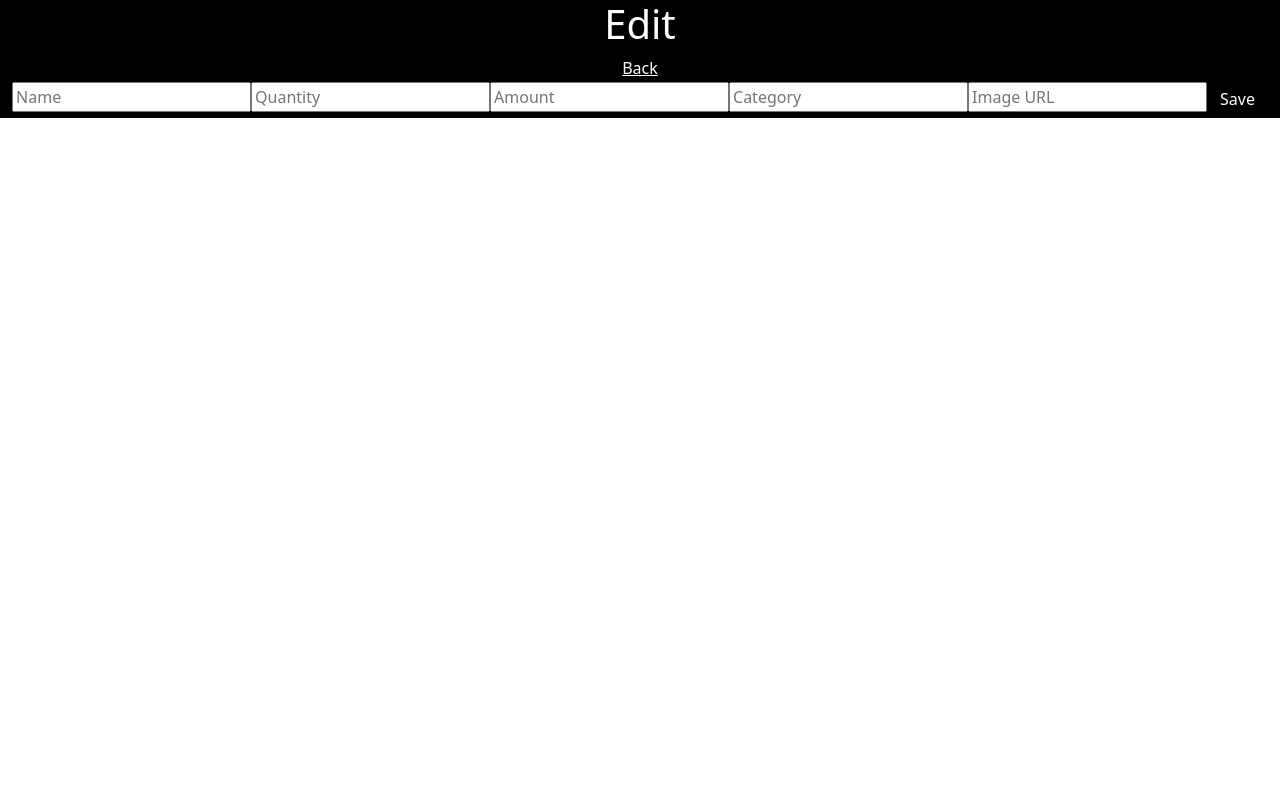
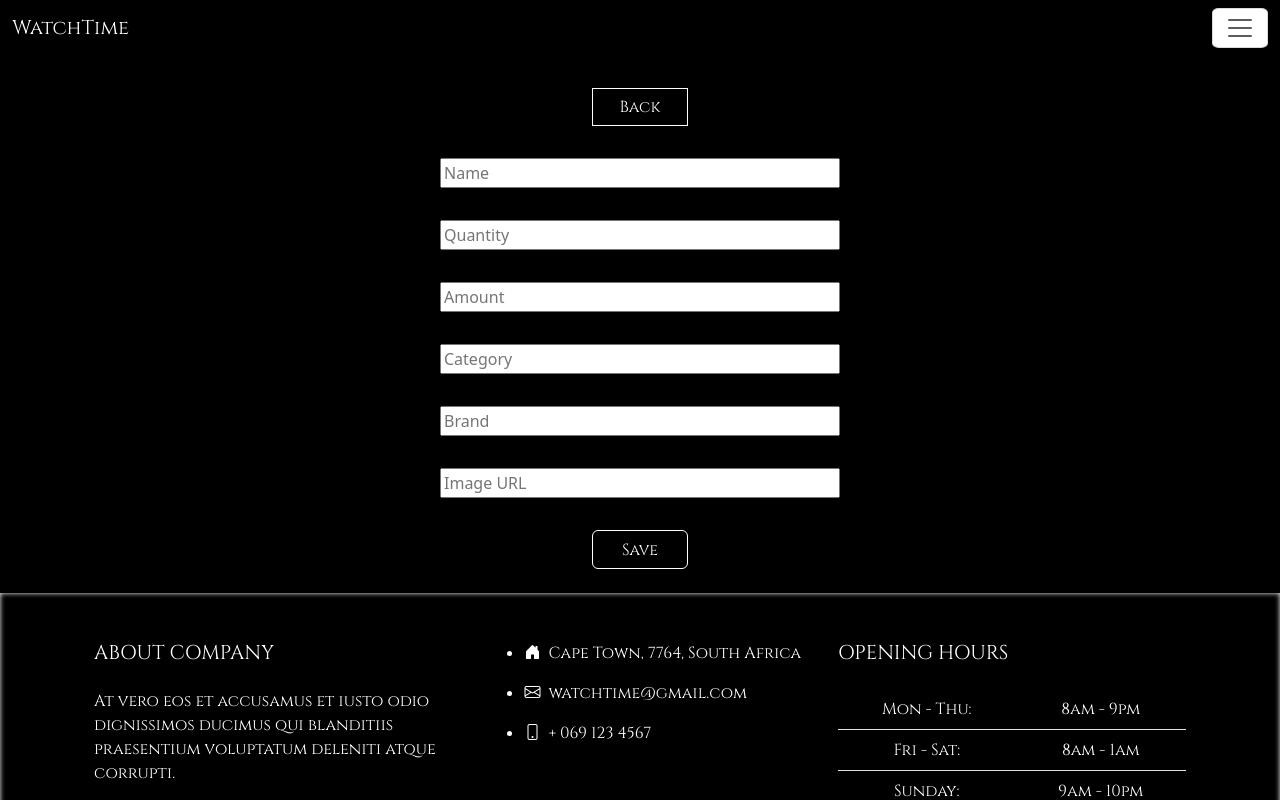
Before and after one commit to ZubsZero/capstone, a Vue app: page /Edit/1 in a window 1280 px wide. Shown: the top 800 px of the page. Built offline with nearby package versions, Linux system fonts and the light colour scheme; what bootstrap-icons-vue, vue3-cookies would draw is missing.

Commit message:
Updated frontend

```diff
--- a/src/components/footer-comp.vue
+++ b/src/components/footer-comp.vue
@@ -113,4 +113,8 @@ td {
   background-color: black !important;
   color: white !important;
 }
+
+a {
+  margin-left: 0.5rem;
+}
 </style>
--- a/src/components/productscomp.vue
+++ b/src/components/productscomp.vue
@@ -1,6 +1,6 @@
 <template>
   <div class="sortsearch">
-    <div class="searching and products">
+    <div class="searching-and-products">
       <div class="search">
         <div class="icon">
           <i class="bi bi-search"></i>
@@ -13,18 +13,15 @@
             placeholder="Name of item"
             v-model="searchInput"
           />
-          <button type="submit" class="btn" @click="filterProducts()">
-            <i class="bi bi-search"></i>
-          </button>
+
         </div>
       </div>
 
-      <div class="products-container">
+      <div class="products-container" v-if="productsList && productsList.length > 0">
         <div
           class="products-card"
-          v-for="product in products"
+          v-for="product in filteredProductList"
           :key="product.ProdID"
-          :product="product"
         >
           <div class="image">
             <img :src="product.ProdUrl" alt="" class="img" />
@@ -46,7 +43,7 @@
                       category: product.category,
                       picture: product.ProdUrl,
                       brand: product.Brand,
-                    }
+                    },
                   }"
                 >
                   View More
@@ -56,6 +53,9 @@
             </div>
           </div>
         </div>
+      </div>
+      <div class="else" v-else>
+        <spinnerCompVue />
       </div>
     </div>
     <div class="sort-section">
@@ -69,7 +69,7 @@
             </select>
           </div>
           <div class="brand">
-            <label for="brand" class="label">Brand </label>
+            <label for="brand" class="label">Brand</label>
             <select name="brand" id="brand" class="brand">
               <option value="Casio">Casio</option>
               <option value="Fossil">Fossil</option>
@@ -79,9 +79,14 @@
           </div>
           <div class="price">
             <label for="price" class="label">Price</label>
-            <select name="price" id="price">
-              <option value="Lowest">Lowest</option>
-              <option value="Highest">Highest</option>
+            <select
+              name="price"
+              id="price"
+              v-model="selectedSort"
+              @change="sortProducts"
+            >
+              <option value="lowest">Lowest</option>
+              <option value="highest">Highest</option>
             </select>
           </div>
         </div>
@@ -89,16 +94,42 @@
     </div>
   </div>
 </template>
+
 <script>
+import spinnerCompVue from "../components/spinnerComp.vue";
+
 export default {
+  components: {
+    spinnerCompVue,
+  },
   data() {
     return {
-      products: [],
+      searchInput: "",
+      selectedSort: "lowest",
     };
   },
   computed: {
-    products() {
+    productsList() {
       return this.$store.state.products;
+    },
+    filteredProductList() {
+      const searchQuery = this.searchInput.toLowerCase();
+      return this.productsList.filter((product) => {
+        const productName = product.ProdName.toLowerCase();
+        const category = product.category.toLowerCase();
+        return (
+          productName.includes(searchQuery) || category.includes(searchQuery)
+        );
+      });
+    },
+  },
+  methods: {
+    sortProducts() {
+      if (this.selectedSort === "lowest") {
+        this.productsList.sort((a, b) => a.Price - b.Price);
+      } else if (this.selectedSort === "highest") {
+        this.productsList.sort((a, b) => b.Price - a.Price);
+      }
     },
   },
   mounted() {
@@ -120,9 +151,17 @@ export default {
   font-family: "Cinzel", serif;
 }
 
-.searching {
-  display: flex;
-  flex-direction: column;
+.else {
+  position: relative;
+  top: 30%;
+  left: 25%;
+}
+
+
+
+.single {
+  text-decoration: none;
+  color: black;
 }
 
 .sortsearch {
@@ -251,7 +290,7 @@ select {
   font-family: "Cinzel", serif;
 }
 
-.view-more {
+.view-more{
   background-color: rgb(255, 255, 255);
   color: black;
   font-family: "Cinzel", serif;
@@ -264,6 +303,12 @@ select {
   border: 0.3px solid rgb(255, 255, 255);
   color: rgb(255, 255, 255);
   box-shadow: 0 0 5px golden rod;
+}
+
+.single:hover {
+  transition: 0.5s;
+  background-color: black;
+  color: rgb(255, 255, 255);
 }
 
 .addtocart {
@@ -281,4 +326,53 @@ select {
   color: rgb(255, 255, 255);
   box-shadow: 0 0 5px golden rod;
 }
+
+@media only screen and (max-width:300px) {
+  .products-container {
+  position: relative;
+  left: 0%;
+  margin: 2rem;
+  display: grid;
+  grid-template-columns: 1fr;
+  gap: 3rem;
+}
+.sortsearch {
+  display: flex;
+  flex-direction: column-reverse;
+  gap: 0rem;
+}
+.search {
+  display: flex;
+  font-weight: bold;
+  margin-bottom: 1rem;
+  margin-top: 1rem;
+  gap: 0.1rem;
+  color: white;
+  margin-left: 0rem;
+  font-family: "Cinzel", serif;
+}
+
+.type-s {
+  width: 11rem;
+}
+
+.icon {
+  width: 1.4rem;
+  margin-top: 0rem;
+}
+
+.sort-body {
+  margin-top: 5.4rem;
+  color: white;
+  background-color: rgb(0, 0, 0);
+  height: 17rem;
+  width: 18.5rem;
+  border: 1px solid white;
+}
+
+.else {
+  margin-right: 9rem;
+}
+
+}
 </style>
--- a/src/components/productshero.vue
+++ b/src/components/productshero.vue
@@ -48,4 +48,36 @@ p {
 
 }
 
+@media only screen and (max-width: 300px) {
+  .display-4 {
+    font-family: 'Cinzel', serif;
+    color: rgb(255, 255, 255);
+    font-size: 2rem ;
+    position: relative;
+    top: 20% ;
+
+}
+.container {
+    border-left:5px solid rgb(255, 255, 255) ;
+    width: 18rem;
+    height: 8rem;
+
+
+}
+.jumbotron {
+    background-color: black;
+    color: white;
+    height: 10rem;
+    display: flex;
+    flex-direction: column;
+
+}
+.image {
+  width: 0;
+  height: 0;
+}
+
+
+}
+
 </style>
--- a/src/components/spinnerComp.vue
+++ b/src/components/spinnerComp.vue
@@ -14,7 +14,7 @@
 
 .spinner {
   border: 4px solid rgba(255, 255, 255, 0.3);
-  border-top: 4px solid #3498db;
+  border-top: 4px solid #ffffff;
   border-radius: 50%;
   width: 50px;
   height: 50px;
--- a/src/store/index.js
+++ b/src/store/index.js
@@ -170,6 +170,7 @@ export default createStore({
     LogOut(context) {
       context.commit("setUser");
       cookies.remove("MannUser");
+      localStorage.removeItem("user");
     },
 
     async saveEdit(context, edit) {
--- a/src/views/EditProductView.vue
+++ b/src/views/EditProductView.vue
@@ -1,22 +1,34 @@
 <template>
+  <NavBar/>
   <div>
     <div class="edit-Div">
       <h1 class="h1">Edit</h1>
-        <router-link to="/admin" class="head">Back</router-link>
+      <router-link to="/admin" class="head"
+        ><button class="button">Back</button></router-link
+      >
       <form @submit.prevent="editProduct" class="edit-form">
-          <input type="text" v-model="edit.ProdName" placeholder="Name">
-          <input type="number" v-model="edit.quantity" placeholder="Quantity">
-          <input type="number" v-model="edit.Price" placeholder="Amount">
-          <input type="text" v-model="edit.category" placeholder="Category">
-          <input type="text" v-model="edit.ProdUrl" placeholder="Image URL">
+        <input type="text" v-model="edit.ProdName" placeholder="Name" />
+        <input type="number" v-model="edit.quantity" placeholder="Quantity" />
+        <input type="number" v-model="edit.Price" placeholder="Amount" />
+        <input type="text" v-model="edit.category" placeholder="Category" />
+        <input type="text" v-model="edit.Brand" placeholder="Brand" />
+        <input type="text" v-model="edit.ProdUrl" placeholder="Image URL" />
         <button type="submit" class="btn">Save</button>
       </form>
     </div>
   </div>
+  <br>
+  <Footer/>
 </template>
 
 <script>
+import NavBar from '../components/Navbar-comp.vue'
+import Footer from '../components/footer-comp.vue'
 export default {
+  components: {
+    NavBar,
+    Footer
+  },
   data() {
     return {
       edit: {
@@ -24,9 +36,10 @@ export default {
         ProdName: "",
         quantity: "",
         Price: "",
+        Brand:"",
         category: "",
         ProdUrl: ""
-      }
+      },
     };
   },
   props: ["id"],
@@ -40,14 +53,19 @@ export default {
         .catch((error) => {
           console.error("Error:", error);
         });
-    }
-  }
+    },
+  },
 };
 </script>
 
 <style scoped>
+@import url("https://fonts.googleapis.com/css2?family=Julius+Sans+One&family=Monoton&display=swap");
+@import url("https://fonts.googleapis.com/css2?family=Cinzel&display=swap");
+
 .h1 {
   color: #ffffff;
+  font-family: "Cinzel", serif;
+
 }
 
 .head {
@@ -57,8 +75,43 @@ export default {
 .btn {
   color: #ffffff;
 }
+.button,.btn {
+  background-color: black;
+  color: white;
+  border: 1px solid;
+  height: 2.4rem;
+  width: 6rem;
+  margin-top: 2rem;
+  font-family: "Cinzel", serif;
+
+}
+form {
+  display: flex;
+  flex-direction: column;
+  align-items: center;
+  justify-content: center;
+}
+
+input {
+  margin-top: 2rem;
+  width: 25rem;
+}
 
 body {
   background-color: black;
+  height: 100vh !important;
+}
+
+.button:hover, .btn:hover {
+  background-color: white;
+  color: black;
+  transition: 0.5s;
+  box-shadow: 0 0 5px white;
+}
+
+@media only screen and (max-width:300px){
+  input {
+    width: 15rem;
+  }
 }
 </style>
--- a/src/views/RegisterView.vue
+++ b/src/views/RegisterView.vue
@@ -1,5 +1,5 @@
 <template>
-  <section class="" style="background-color: #000000">
+  <section class="section" style="background-color: #000000">
     <div class="container">
       <div class="row d-flex justify-content-center align-items-center h-100">
         <div class="col-lg-12 col-xl-11">
@@ -169,18 +169,18 @@ label {
   color: white;
 }
 
+.section {
+  height: 44.2rem;
+}
+
 p {
   font-family: "Cinzel", serif;
   color: white;
 }
 
-body {
-  overflow-y: hidden !important ;
-}
 
-.link {
-  text-decoration: none;
-}
+
+
 
 input {
   font-family: "Cinzel", serif;
@@ -193,7 +193,7 @@ p {
 }
 
 form {
-  height: 100%;
+  height: 20rem;
 }
 .card {
   background-color: black;
@@ -220,4 +220,10 @@ html {
   background-color: black !important;
   height: 100%;
 }
+
+@media only screen and (max-width: 300px) {
+  .section {
+    height: 50rem;
+  }
+}
 </style>
```
Lines whose indentation alone changed are shown as unchanged.
